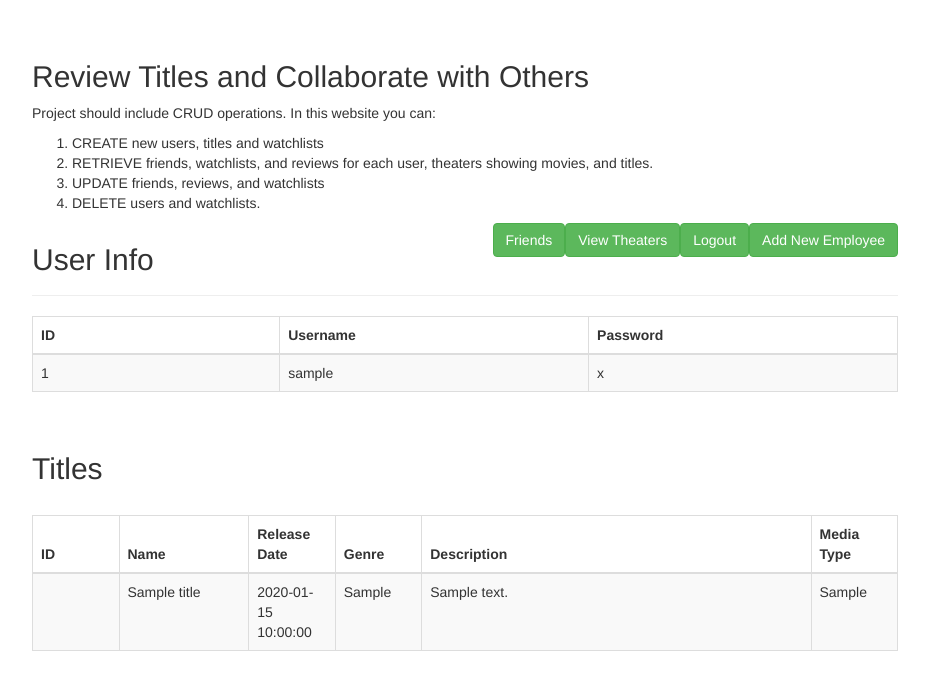
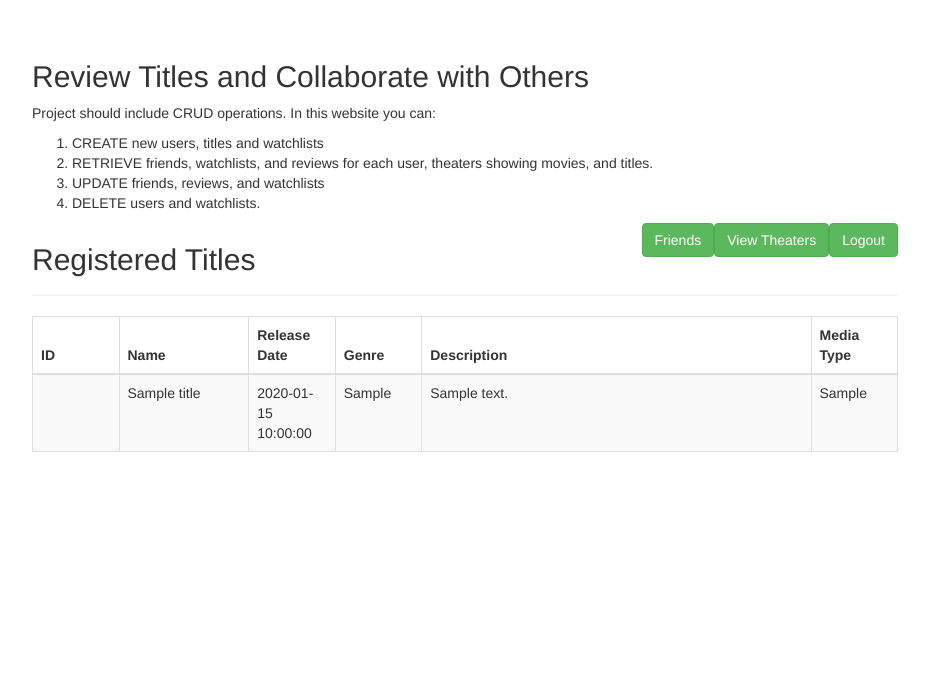
Before and after one commit to CAPerry0414/CS-340-Project, a PHP site: page /home.php in a window 1280 px wide. Shown: the top 690 px of the page, without its empty margins (175-1104 px from the left). Run offline with PHP 8.4, Linux system fonts and the light colour scheme; the visitor is signed in with stand-in values (Sample User, id 1); tables that the repository leaves empty or names only in its code hold one stand-in row (values such as "Sample post"); data that the repository does not hold is empty.

Commit message:
updated home page

```diff
--- a/home.php
+++ b/home.php
@@ -54,8 +54,7 @@
                                         <li> UPDATE friends, reviews, and watchlists</li>
 					<li> DELETE users and watchlists. </li>
 				</ol>
-		       <h2 class="pull-left">User Info</h2>
-                        <a href="createEmployee.php" class="btn btn-success pull-right">Add New Employee</a>
+		       <h2 class="pull-left">Registered Titles</h2>
                         <a href="logout.php" class="btn btn-success pull-right">Logout</a>
                         <a href="viewTheater.php" class="btn btn-success pull-right">View Theaters</a>
                         <?php
@@ -66,50 +65,6 @@
                     // Include config file
                     require_once "config.php";
 
-                    // Attempt select all employee query execution
-					// *****
-					// Insert your function for Salary Level
-					/*
-						$sql = "SELECT Ssn,Fname,Lname,Salary, Address, Bdate, PayLevel(Ssn) as Level, Super_ssn, Dno
-							FROM EMPLOYEE";
-					*/
-                    $sql = "SELECT user_ID as ID, username, password
-							FROM User";
-                    if($result = mysqli_query($link, $sql)){
-                        if(mysqli_num_rows($result) > 0){
-                            echo "<table class='table table-bordered table-striped'>";
-                                echo "<thead>";
-                                    echo "<tr>";
-                                        echo "<th width=8%>ID</th>";
-                                        echo "<th width=10%>Username</th>";
-                                        echo "<th width=10%>Password</th>";
-                                    echo "</tr>";
-                                echo "</thead>";
-                                echo "<tbody>";
-                                while($row = mysqli_fetch_array($result)){
-                                    echo "<tr>";
-                                        echo "<td>" . $row['ID'] . "</td>";
-                                        echo "<td>" . $row['username'] . "</td>";
-                                        echo "<td>" . $row['password'] . "</td>";
-                                        // echo "<td>";
-                                        //     echo "<a href='viewProjects.php?Ssn=". $row['Ssn']."&Lname=".$row['Lname']."' title='View Projects' data-toggle='tooltip'><span class='glyphicon glyphicon-eye-open'></span></a>";
-                                        //     echo "<a href='updateEmployee.php?Ssn=". $row['Ssn'] ."' title='Update Record' data-toggle='tooltip'><span class='glyphicon glyphicon-pencil'></span></a>";
-                                        //     echo "<a href='deleteEmployee.php?Ssn=". $row['Ssn'] ."' title='Delete Record' data-toggle='tooltip'><span class='glyphicon glyphicon-trash'></span></a>";
-										// 	echo "<a href='viewDependents.php?Ssn=". $row['Ssn']."&Lname=".$row['Lname']."' title='View Dependents' data-toggle='tooltip'><span class='glyphicon glyphicon-user'></span></a>";
-                                        // echo "</td>";
-                                    echo "</tr>";
-                                }
-                                echo "</tbody>";
-                            echo "</table>";
-                            // Free result set
-                            mysqli_free_result($result);
-                        } else{
-                            echo "<p class='lead'><em>No records were found.</em></p>";
-                        }
-                    } else{
-                        echo "ERROR: Could not able to execute $sql. <br>" . mysqli_error($link);
-                    }
-					echo "<br> <h2> Titles </h2> <br>";
 
                     // Select Department Stats
 					// You will need to Create a DEPT_STATS table
```
